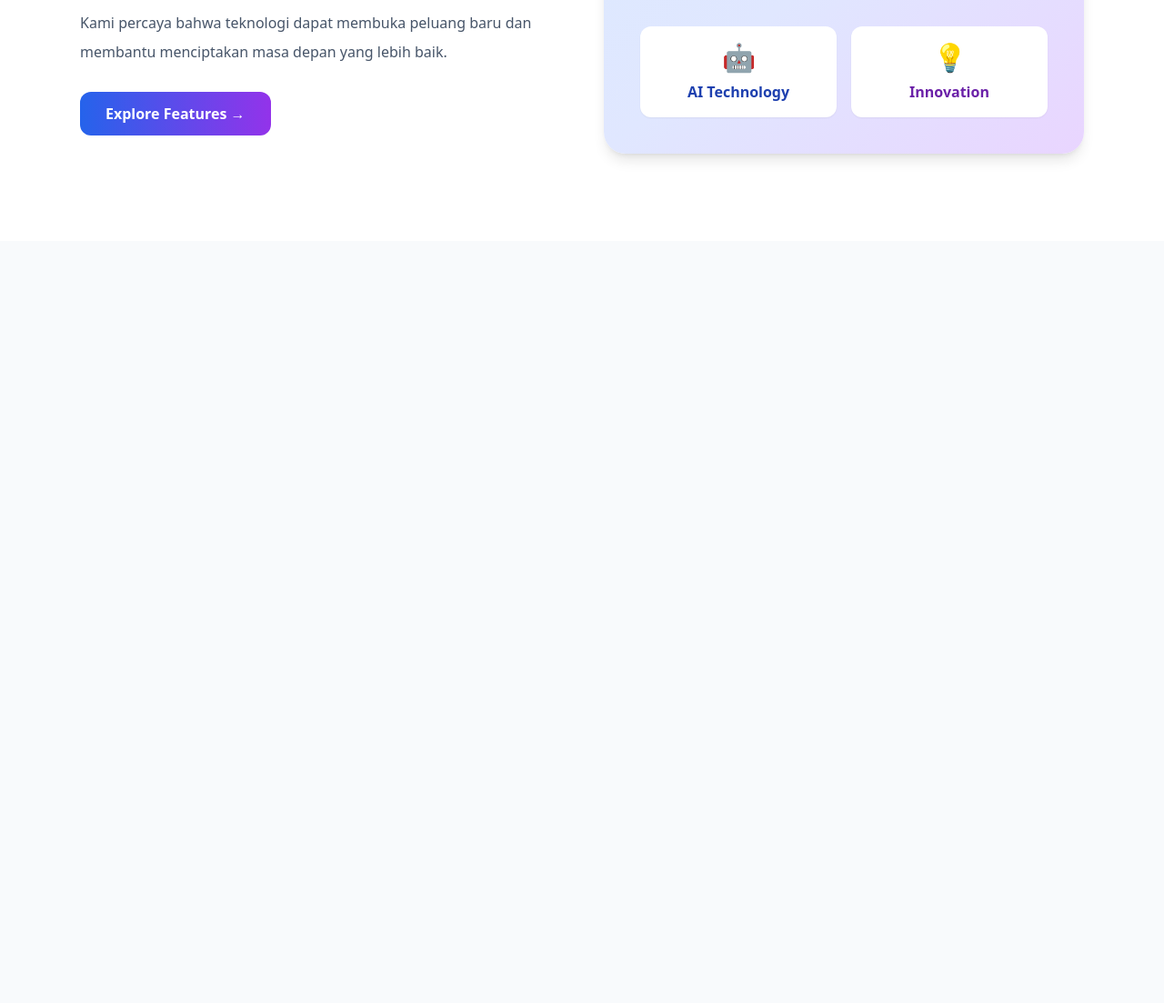
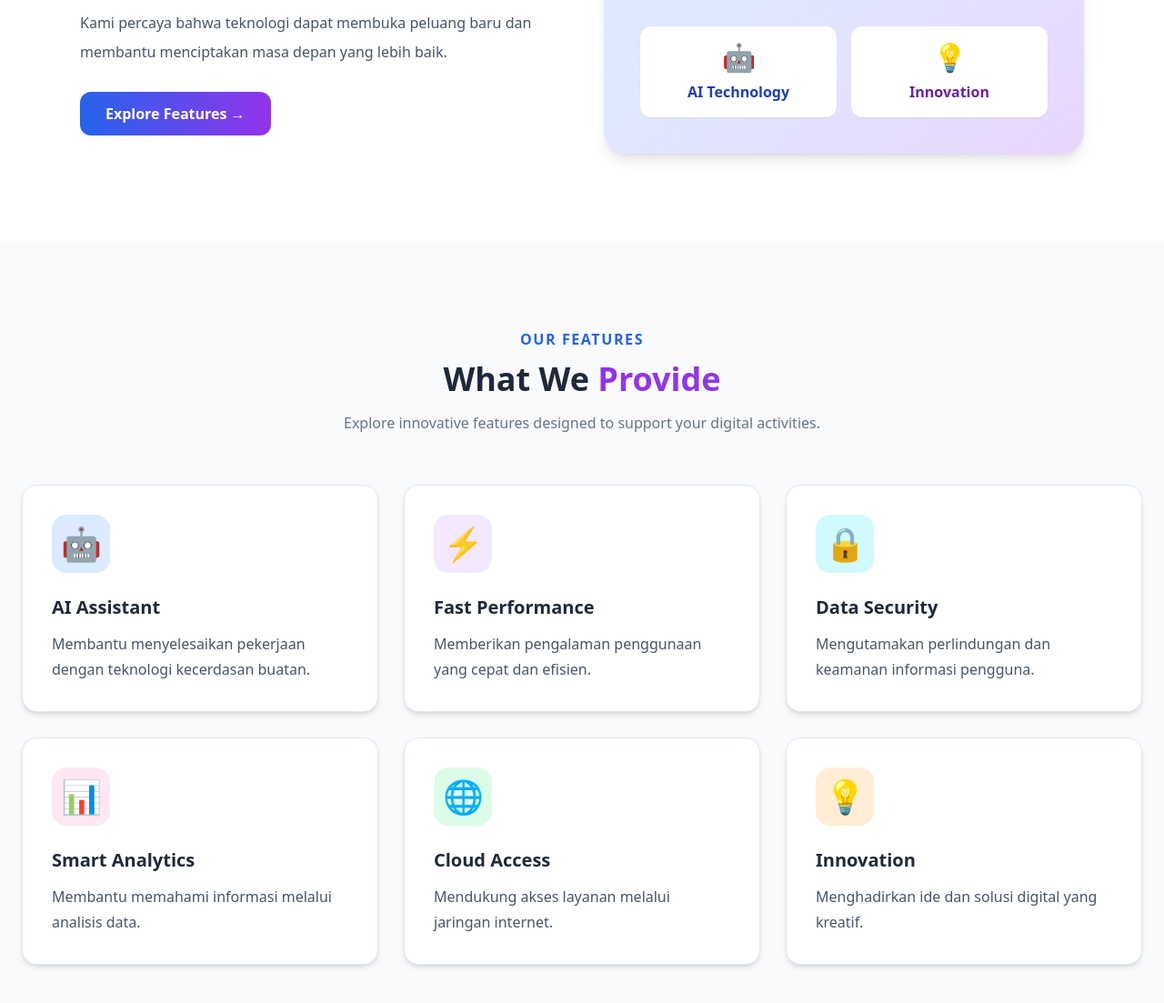
Before and after one commit to irwansyah88761-source/tugas-3.5-Irwansyah-Pratama-, a plain HTML site: page index.html in a window 1280 px wide. Shown: the part 1170-2273 px from the top of the page at 91% size. Before the commit the page ends 1435 px from the top, so only its background shows below. Drawn offline with nearby package versions, Linux system fonts and the light colour scheme.

Commit message:
Menambahkan features section dengan dark mode

```diff
--- a/index.html
+++ b/index.html
@@ -264,6 +264,147 @@
 
 <!-- AKHIR TAHAP 4 -->
 
+<!-- TAHAP 5: FEATURES SECTION -->
+
+<section id="features"
+    class="py-24 bg-slate-50 dark:bg-slate-950 text-slate-800 dark:text-white transition-colors duration-300">
+
+    <div class="max-w-7xl mx-auto px-6">
+
+        <!-- JUDUL -->
+        <div class="text-center mb-14">
+
+            <p class="text-blue-600 dark:text-cyan-400 font-bold tracking-widest">
+                OUR FEATURES
+            </p>
+
+            <h2 class="text-3xl md:text-4xl font-bold mt-3">
+                What We
+                <span class="text-purple-600 dark:text-purple-400">
+                    Provide
+                </span>
+            </h2>
+
+            <p class="text-slate-500 dark:text-slate-400 mt-4 max-w-xl mx-auto">
+                Explore innovative features designed to support
+                your digital activities.
+            </p>
+
+        </div>
+
+        <!-- KARTU FITUR -->
+        <div class="grid sm:grid-cols-2 lg:grid-cols-3 gap-7">
+
+            <!-- FEATURE 1 -->
+            <div class="bg-white dark:bg-slate-900 p-8 rounded-2xl shadow-md border border-slate-200 dark:border-slate-800 hover:-translate-y-2 hover:shadow-xl transition duration-300">
+
+                <div class="w-16 h-16 bg-blue-100 dark:bg-blue-900/50 rounded-2xl flex items-center justify-center text-4xl mb-6">
+                    🤖
+                </div>
+
+                <h3 class="font-bold text-xl mb-3">
+                    AI Assistant
+                </h3>
+
+                <p class="text-slate-600 dark:text-slate-400 leading-7">
+                    Membantu menyelesaikan pekerjaan dengan teknologi kecerdasan buatan.
+                </p>
+
+            </div>
+
+            <!-- FEATURE 2 -->
+            <div class="bg-white dark:bg-slate-900 p-8 rounded-2xl shadow-md border border-slate-200 dark:border-slate-800 hover:-translate-y-2 hover:shadow-xl transition duration-300">
+
+                <div class="w-16 h-16 bg-purple-100 dark:bg-purple-900/50 rounded-2xl flex items-center justify-center text-4xl mb-6">
+                    ⚡
+                </div>
+
+                <h3 class="font-bold text-xl mb-3">
+                    Fast Performance
+                </h3>
+
+                <p class="text-slate-600 dark:text-slate-400 leading-7">
+                    Memberikan pengalaman penggunaan yang cepat dan efisien.
+                </p>
+
+            </div>
+
+            <!-- FEATURE 3 -->
+            <div class="bg-white dark:bg-slate-900 p-8 rounded-2xl shadow-md border border-slate-200 dark:border-slate-800 hover:-translate-y-2 hover:shadow-xl transition duration-300">
+
+                <div class="w-16 h-16 bg-cyan-100 dark:bg-cyan-900/50 rounded-2xl flex items-center justify-center text-4xl mb-6">
+                    🔒
+                </div>
+
+                <h3 class="font-bold text-xl mb-3">
+                    Data Security
+                </h3>
+
+                <p class="text-slate-600 dark:text-slate-400 leading-7">
+                    Mengutamakan perlindungan dan keamanan informasi pengguna.
+                </p>
+
+            </div>
+
+            <!-- FEATURE 4 -->
+            <div class="bg-white dark:bg-slate-900 p-8 rounded-2xl shadow-md border border-slate-200 dark:border-slate-800 hover:-translate-y-2 hover:shadow-xl transition duration-300">
+
+                <div class="w-16 h-16 bg-pink-100 dark:bg-pink-900/50 rounded-2xl flex items-center justify-center text-4xl mb-6">
+                    📊
+                </div>
+
+                <h3 class="font-bold text-xl mb-3">
+                    Smart Analytics
+                </h3>
+
+                <p class="text-slate-600 dark:text-slate-400 leading-7">
+                    Membantu memahami informasi melalui analisis data.
+                </p>
+
+            </div>
+
+            <!-- FEATURE 5 -->
+            <div class="bg-white dark:bg-slate-900 p-8 rounded-2xl shadow-md border border-slate-200 dark:border-slate-800 hover:-translate-y-2 hover:shadow-xl transition duration-300">
+
+                <div class="w-16 h-16 bg-green-100 dark:bg-green-900/50 rounded-2xl flex items-center justify-center text-4xl mb-6">
+                    🌐
+                </div>
+
+                <h3 class="font-bold text-xl mb-3">
+                    Cloud Access
+                </h3>
+
+                <p class="text-slate-600 dark:text-slate-400 leading-7">
+                    Mendukung akses layanan melalui jaringan internet.
+                </p>
+
+            </div>
+
+            <!-- FEATURE 6 -->
+            <div class="bg-white dark:bg-slate-900 p-8 rounded-2xl shadow-md border border-slate-200 dark:border-slate-800 hover:-translate-y-2 hover:shadow-xl transition duration-300">
+
+                <div class="w-16 h-16 bg-orange-100 dark:bg-orange-900/50 rounded-2xl flex items-center justify-center text-4xl mb-6">
+                    💡
+                </div>
+
+                <h3 class="font-bold text-xl mb-3">
+                    Innovation
+                </h3>
+
+                <p class="text-slate-600 dark:text-slate-400 leading-7">
+                    Menghadirkan ide dan solusi digital yang kreatif.
+                </p>
+
+            </div>
+
+        </div>
+
+    </div>
+
+</section>
+
+<!-- AKHIR TAHAP 5 -->
+
 
 </body>
 
```
